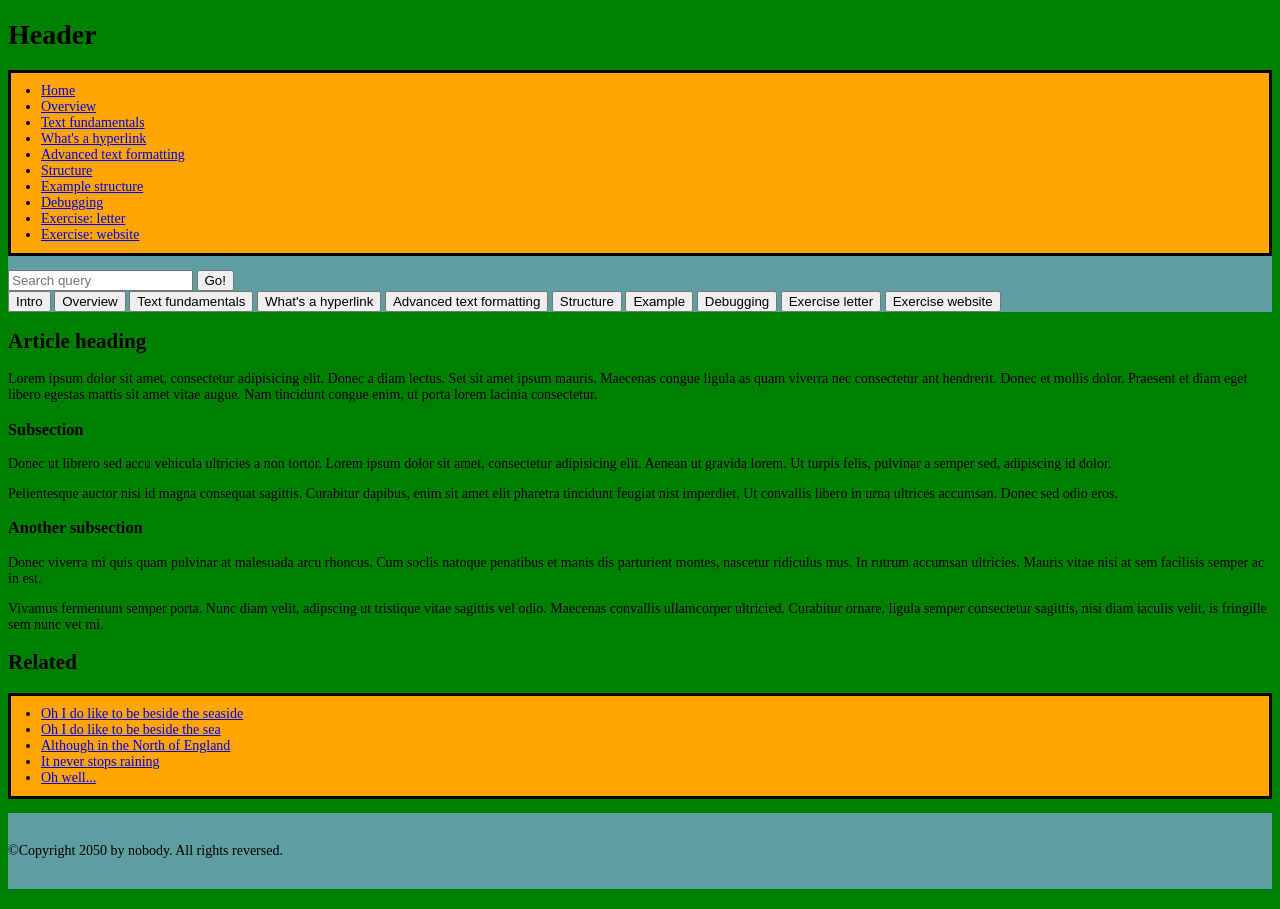
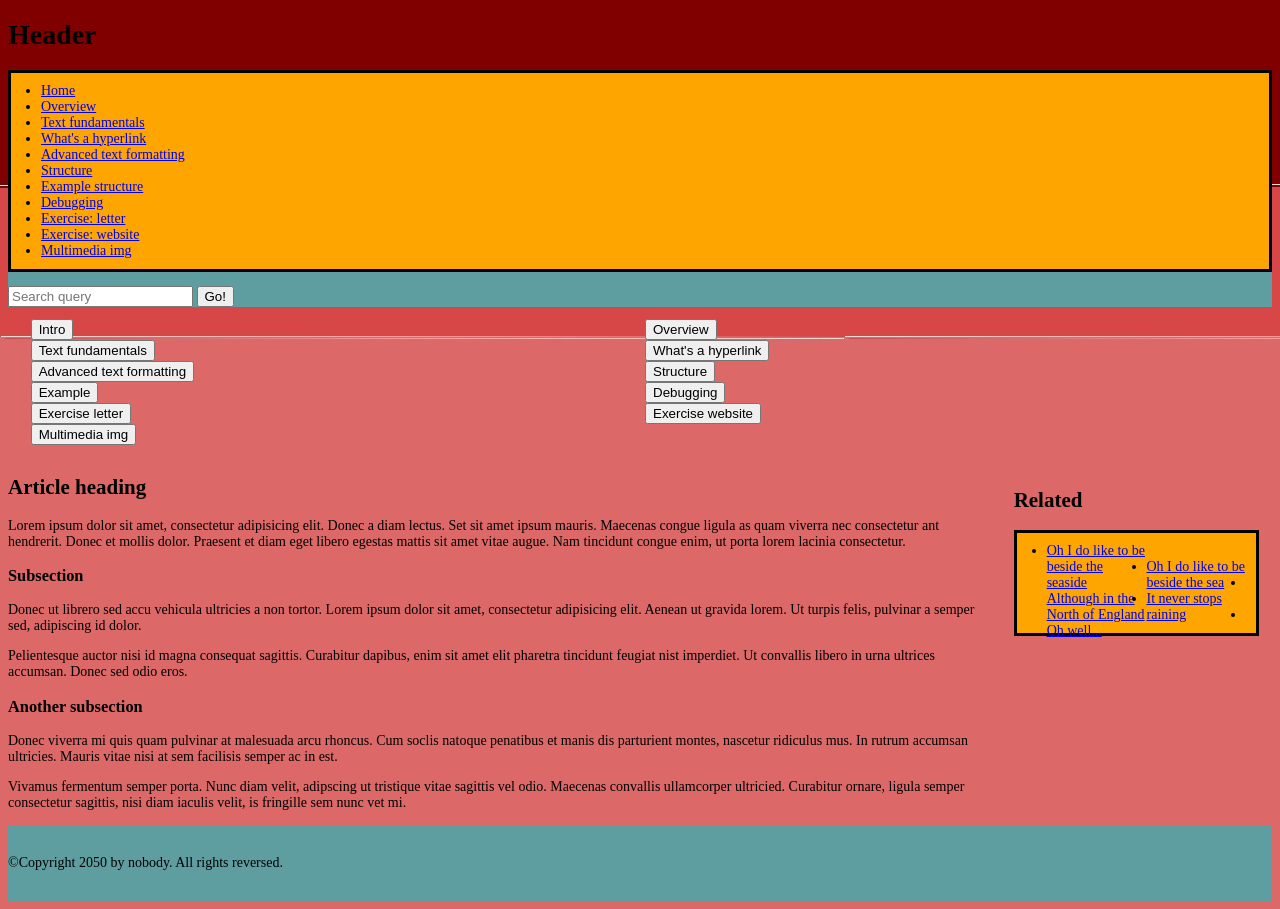
Before and after one commit to dandumitriu33/html-practice, a Flask app: page /example in a window 1280 px wide. Run offline with Flask 2, Linux system fonts and the light colour scheme.

Commit message:
Add the <img> tutorial

```diff
--- a/app.py
+++ b/app.py
@@ -54,5 +54,10 @@ def exercise_website():
     return render_template('exercise-website.html')
 
 
+@app.route('/mmimg')
+def mmimg():
+    return render_template('mmimg.html')
+
+
 if __name__ == "__main__":
     app.run(debug=True)
--- a/static/css/main.css
+++ b/static/css/main.css
@@ -1,5 +1,5 @@
 html {
-  background-color: green;
+  background-image: url("/static/img/background.jpg");
   font-size: 14px;
 }
 
@@ -31,3 +31,27 @@ li {
 .navigation {
   background-color: cadetblue;
 }
+
+main {
+  display: flex;
+}
+
+article, section {
+  flex: 4;
+}
+
+aside {
+  flex: 1;
+  margin-left: 10px;
+  padding: 1%;
+}
+
+aside a {
+  display: block;
+  float: left;
+  width: 50%;
+}
+
+aside img {
+  max-width: 100%;
+}
--- a/templates/base.html
+++ b/templates/base.html
@@ -32,6 +32,7 @@
         <li><a href="{{ url_for('debugging') }}">Debugging</a></li>
         <li><a href="{{ url_for('letter') }}">Exercise: letter</a></li>
         <li><a href="{{ url_for('exercise_website') }}">Exercise: website</a></li>
+        <li><a href="{{ url_for('mmimg') }}">Multimedia img</a></li>
       </ul>
 
        <!-- A Search form is another common non-linear way to navigate through a website. -->
@@ -40,7 +41,11 @@
          <input type="search" name="q" placeholder="Search query">
          <input type="submit" value="Go!">
        </form>
-        <div>
+
+     </nav>
+
+    <main>
+        <aside>
             <a href="{{ url_for('home') }}"><button>Intro</button></a>
             <a href="{{ url_for('overview') }}"><button>Overview</button></a>
             <a href="{{ url_for('text_fundamentals') }}"><button>Text fundamentals</button></a>
@@ -51,9 +56,9 @@
             <a href="{{ url_for('debugging') }}"><button>Debugging</button></a>
             <a href="{{ url_for('letter') }}"><button>Exercise letter</button></a>
             <a href="{{ url_for('exercise_website') }}"><button>Exercise website</button></a>
-        </div>
-     </nav>
-
+            <a href="{{ url_for('mmimg') }}"><button>Multimedia img</button></a>
+        </aside>
+    </main>
 
 
     {% block body %}
```
Also changed, not shown: templates/mmimg.html (added, +20 -0 lines), static/img/background.jpg (added), static/img/dinosaur.jpg (added).
